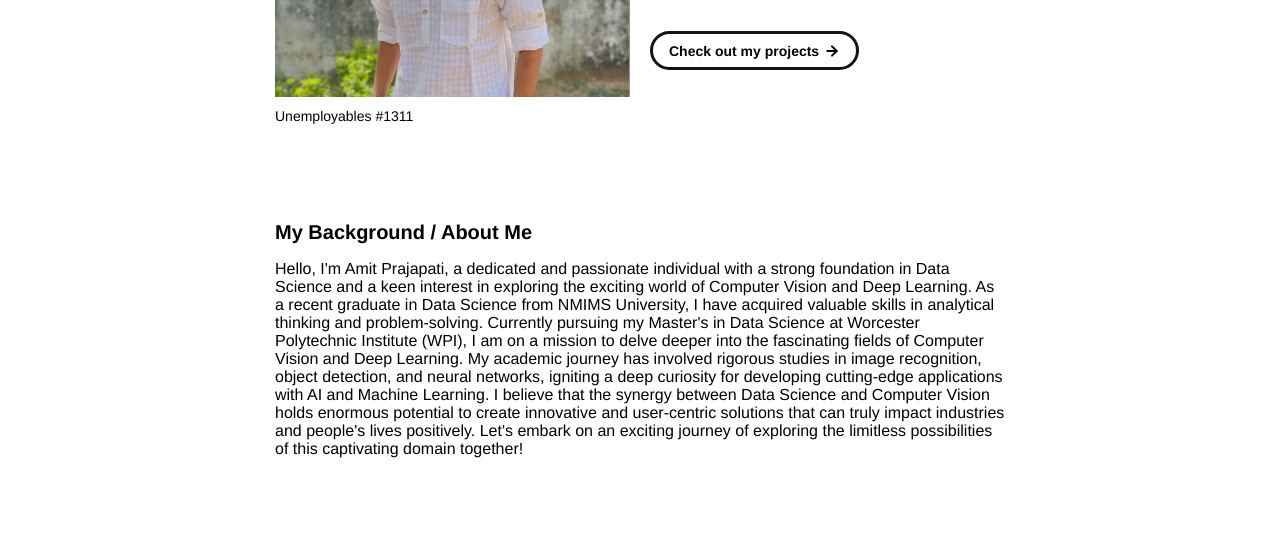
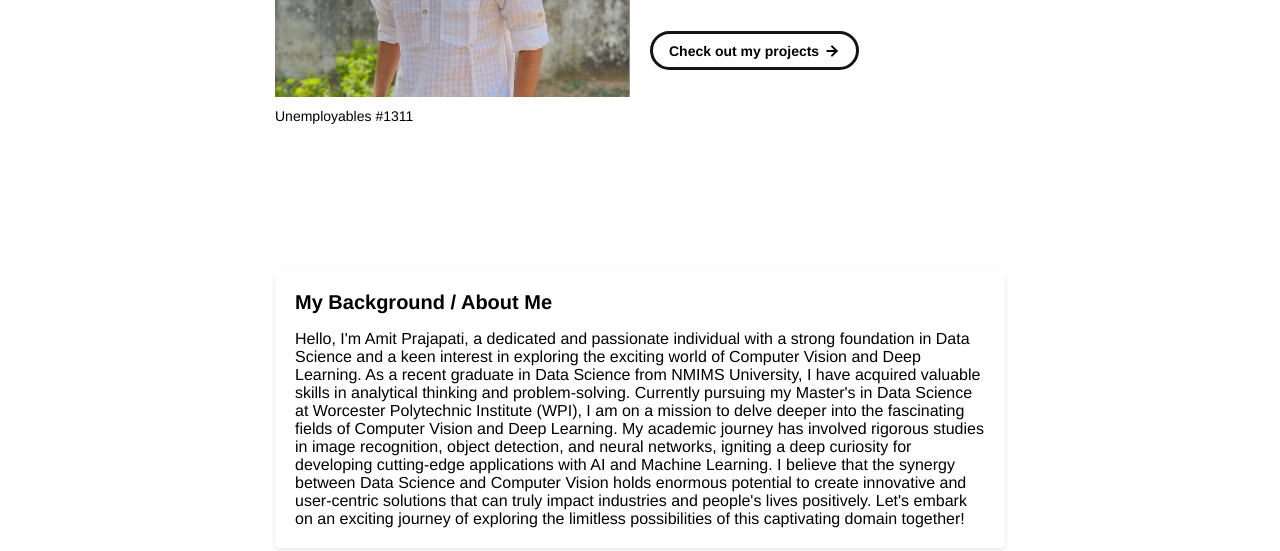
Before and after one commit to AmitPrajapati1978/AmitPrajapati1978.github.io, a plain HTML site: page index.html in a window 1280 px wide. Shown: the part 399-950 px from the top of the page. Drawn offline with Linux system fonts and the light colour scheme.

Commit message:
Update layout.css

```diff
--- a/css/layout.css
+++ b/css/layout.css
@@ -62,7 +62,7 @@ body {
 
 /* About Section */
 
-#about-section {
+/* #about-section {
   display: flex;
   flex-direction: column;
   gap: 16px;
@@ -72,10 +72,20 @@ body {
   display: flex;
   flex-direction: column;
   gap: 34px;
-}
+} */
 
 
-
+#about-section {
+  max-width: 800px;
+  margin: 50px auto;
+  padding: 20px;
+  background-color: #fff;
+  box-shadow: 0 2px 5px rgba(0, 0, 0, 0.1);
+  border-radius: 5px;
+  display: flex;
+  flex-direction: column;
+  gap: 16px;
+}
 
 /* Project Section */
 
```
